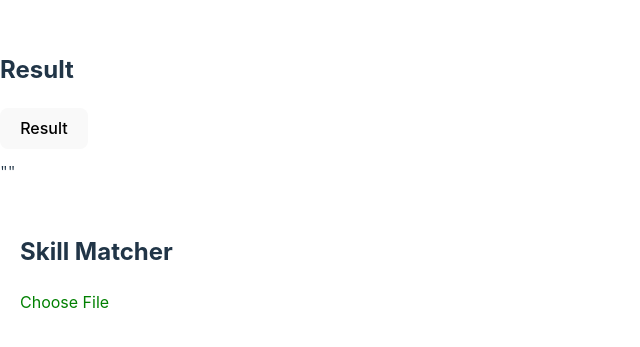
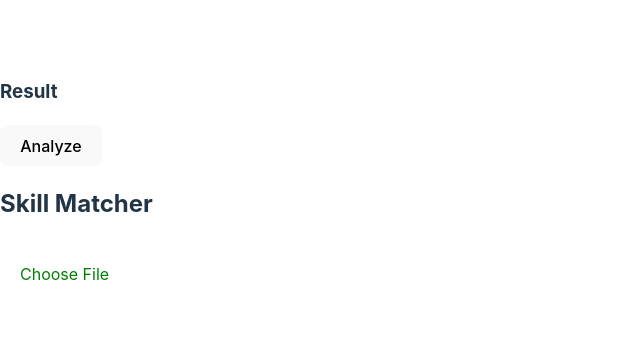
Before and after one commit to Sanjay-10/SkillMatch, a React (Vite) app in the folder client/: page / in a window 1280 px wide. Shown: the part 217-564 px from the top of the page, without its empty margins (0-640 px from the left). Built offline with nearby package versions, Linux system fonts and the light colour scheme.

Commit message:
Before MUI

```diff
--- a/client/src/App.jsx
+++ b/client/src/App.jsx
@@ -1,9 +1,9 @@
 import React from "react";
-import SkillMatcher from "./components/SkillMatcher";
+import Homepage from "./pages/HomePage";
 
 const App = () => (
   <div>
-    <SkillMatcher />
+    <Homepage />
   </div>
 );
 
--- a/client/src/components/SkillMatcher.jsx
+++ b/client/src/components/ResumeHandler.jsx
@@ -2,9 +2,8 @@ import React, { useState, useEffect } from "react";
 import { useDispatch, useSelector } from "react-redux";
 import { setResumeText, setFileName } from "../skillMatchSlice";
 import { extractTextFromFile } from "../utils/resumeTextExtractor";
-import TextExtractor from "./TextExtractor";
 
-const SkillMatcher = () => {
+const ResumeHandler = () => {
   const dispatch = useDispatch();
   const { resumeText, fileName } = useSelector((state) => state.skillMatch);
 
@@ -47,11 +46,7 @@ const SkillMatcher = () => {
   };
 
   return (
-    <div>
-      <TextExtractor/>
-
       <div style={{ padding: "20px" }}>
-        <h2>Skill Matcher</h2>
         <input
           type="file"
           accept=".pdf,.docx"
@@ -64,8 +59,7 @@ const SkillMatcher = () => {
         </label>
         {fileName && <p> {fileName}</p>} {/* Display file name */}
       </div>
-    </div>
   );
 };
 
-export default SkillMatcher;
+export default ResumeHandler;
--- a/client/src/components/TextExtractor.jsx
+++ b/client/src/components/TextExtractor.jsx
@@ -1,10 +1,9 @@
 import React, { useState } from 'react';
 import { useDispatch, useSelector } from "react-redux";
 import { setResult } from "../skillMatchSlice";
-import { use } from 'react';
 
 /*global chrome*/
-const TextExtractor = ({ resume }) => {
+const TextExtractor = () => {
 
   const dispatch = useDispatch();
   const result = useSelector((state) => state.skillMatch.result);
@@ -12,6 +11,7 @@ const TextExtractor = ({ resume }) => {
 
   // const [extractedText, setExtractedText] = useState("");
 
+  // WEBSITE CONTENT EXTRACTOR
   // Function to fetch and display extracted text
   const handleExtractText = () => {
     return new Promise((resolve, reject) => {
@@ -36,14 +36,14 @@ const TextExtractor = ({ resume }) => {
   // Function to fetch result from server
   const fetchResult = async () => {
     try {
-      const text = await handleExtractText();
+      const websiteContent = await handleExtractText();
 
       const response = await fetch('http://localhost:5000/gemini/result', {
         method: 'POST',
         headers: {
           'Content-Type': 'application/json',
         },
-        body: JSON.stringify({ resumeText: resumeText, jobDescription: text }),
+        body: JSON.stringify({ resumeText: resumeText, jobDescription: websiteContent }),
       });
       const data = await response.json();
       dispatch(setResult(data.result));
@@ -54,9 +54,8 @@ const TextExtractor = ({ resume }) => {
 
   return (
     <div>
-      <h2>Result</h2>
-      <button onClick={() => fetchResult()}>Result</button>
-      <pre>{JSON.stringify(result, null, 2)}</pre>
+      <button onClick={() => fetchResult()}>Analyze</button>
+      {/* <pre>{JSON.stringify(result, null, 2)}</pre> */}
     </div>
   );
 };
--- /dev/null
+++ b/client/src/pages/HomePage.jsx
@@ -0,0 +1,16 @@
+import React from 'react'
+import ResumeHandler from '../components/ResumeHandler';
+import TextExtractor from '../components/TextExtractor';
+
+function Homepage() {
+  return (
+    <div>
+        <h3>Result</h3>
+        <TextExtractor/>
+        <h2>Skill Matcher</h2>
+        <ResumeHandler/>
+    </div>
+  )
+}
+
+export default Homepage
```
Also changed, not shown: client/src/pages/Analyze.jsx (added).
